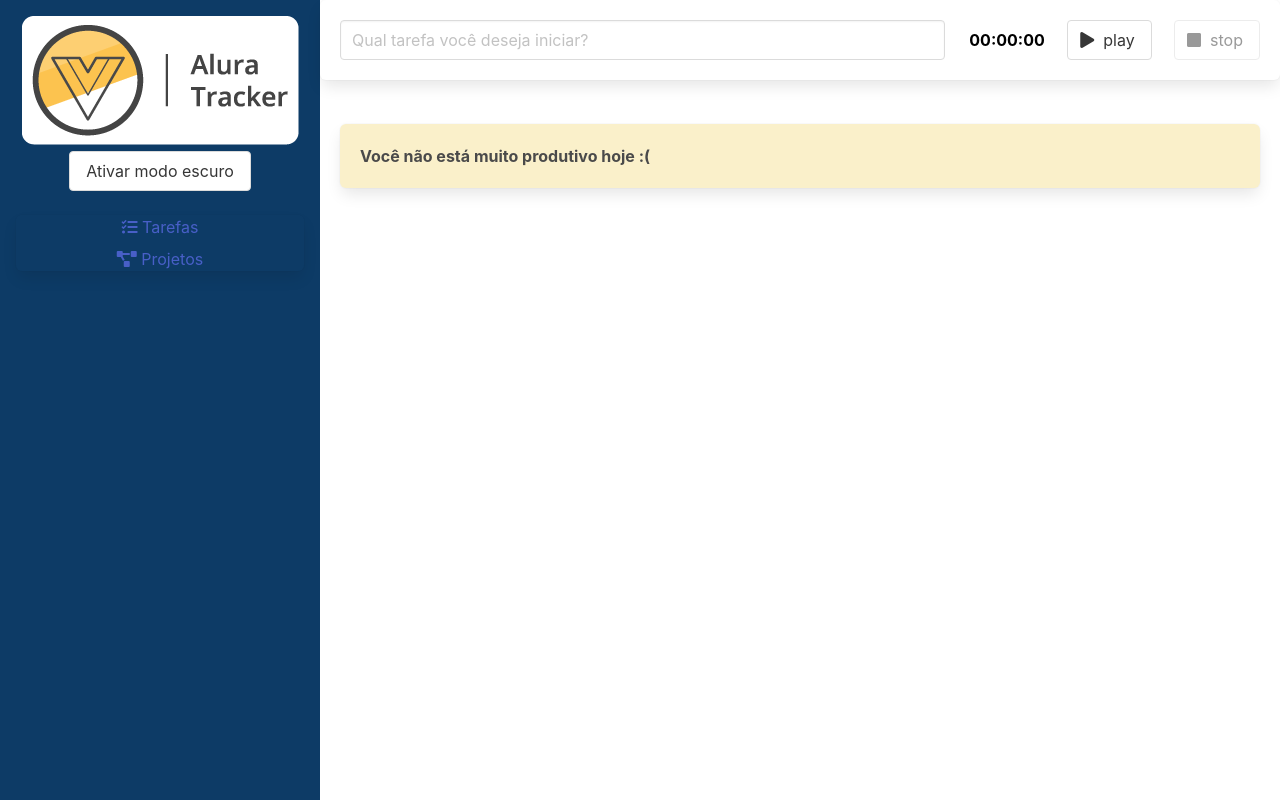
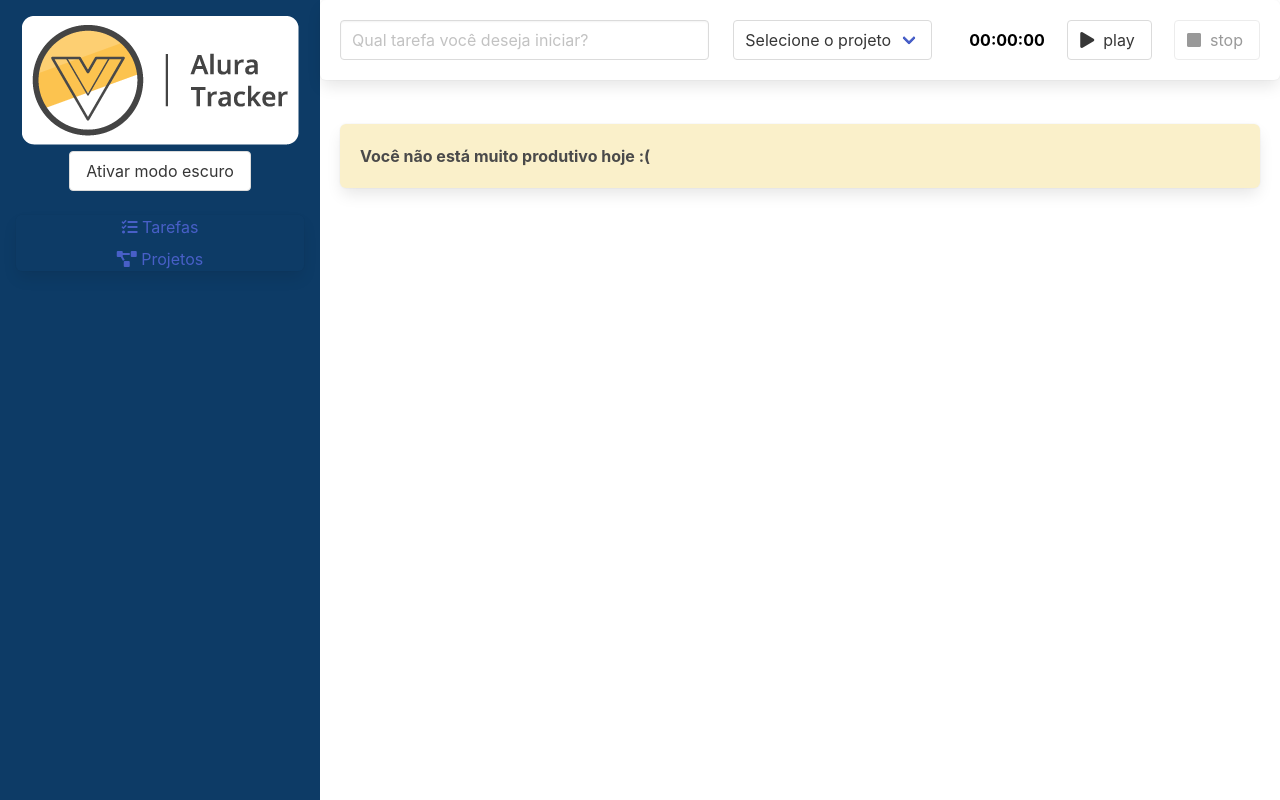
Before and after one commit to MuriloALURA/alura-tracker, a Vue app: page / in a window 1280 px wide. Built offline with nearby package versions, Linux system fonts and the light colour scheme.

Commit message:
feat: 🛠 gerenciando o estado

```diff
--- a/package.json
+++ b/package.json
@@ -10,7 +10,8 @@
   "dependencies": {
     "core-js": "^3.6.5",
     "vue": "^3.0.0",
-    "vue-router": "^4.1.4"
+    "vue-router": "^4.1.4",
+    "vuex": "^4.0.2"
   },
   "devDependencies": {
     "@fortawesome/fontawesome-free": "^5.15.4",
--- a/src/components/Formulario.vue
+++ b/src/components/Formulario.vue
@@ -1,54 +1,76 @@
 <template>
-  <div class="box formulario">
+  <div class="box">
     <div class="columns">
-      <div
-        class="column is-8"
-        role="form"
-        aria-label="Formulário para criação de uma nova tarefa"
-      >
+      <div class="column is-5" role="form" aria-label="Formulário para iniciar uma nova tarefa">
         <input
+          class="input"
           type="text"
-          class="input"
           placeholder="Qual tarefa você deseja iniciar?"
           v-model="descricao"
         />
       </div>
+      <div class="column is-3">
+        <div class="select">
+          <select v-model="idProjeto">
+            <option value="">Selecione o projeto</option>
+            <option
+              :value="projeto.id"
+              v-for="projeto in projetos"
+              :key="projeto.id"
+            >
+              {{ projeto.nome }}
+            </option>
+          </select>
+        </div>
+      </div>
       <div class="column">
-        <Temporizador @aoTemporizadorFinalizado="finalizarTarefa"/>
+        <Temporizador @aoFinalizarTarefa="salvarTarefa"/>
       </div>
     </div>
   </div>
 </template>
 
 <script lang="ts">
-import { defineComponent } from "vue";
-import Temporizador from './Temporizador.vue'
-
+import { computed, defineComponent } from "vue";
+import Temporizador from "./Temporizador.vue";
+import { useStore } from 'vuex'
+import { key } from '@/store'
 export default defineComponent({
-  name: "Formulário",
+  name: "Formulario",
   emits: ['aoSalvarTarefa'],
   components: {
-    Temporizador
+    Temporizador,
   },
   data () {
     return {
-      descricao: ''
+      descricao: '',
+      idProjeto: ''
     }
   },
   methods: {
-    finalizarTarefa (tempoDecorrido: number) : void {
+    salvarTarefa (tempoEmSegundos: number) : void {
       this.$emit('aoSalvarTarefa', {
-        duracaoEmSegundos: tempoDecorrido,
-        descricao: this.descricao
+        duracaoEmSegundos: tempoEmSegundos,
+        descricao: this.descricao,
+        projeto: this.projetos.find(proj => proj.id == this.idProjeto)
       })
       this.descricao = ''
+    }
+  },
+  setup () {
+    const store = useStore(key)
+    return {
+      projetos: computed(() => store.state.projetos)
     }
   }
 });
 </script>
-<style>
-.formulario {
+<style scoped>
+.button {
+  margin-left: 8px;
+}
+.box {
+  background-color: var(--bg-primario);
   color: var(--texto-primario);
-  background-color: var(--bg-primario);
 }
 </style>
--- a/src/interfaces/ITarefa.ts
+++ b/src/interfaces/ITarefa.ts
@@ -1,4 +1,7 @@
+import IProjeto from "./IProjeto";
+
 export default interface ITarefa {
   duracaoEmSegundos: number,
-  descricao: string
+  descricao: string,
+  projeto: IProjeto
 }
--- a/src/main.ts
+++ b/src/main.ts
@@ -2,7 +2,9 @@ import { createApp } from 'vue'
 import App from './App.vue'
 import '@fortawesome/fontawesome-free/css/all.css'
 import roteador from './roteador'
+import { key, store } from './store'
 
 createApp(App)
     .use(roteador)
+    .use(store, key)
     .mount('#app')
--- /dev/null
+++ b/src/store/index.ts
@@ -0,0 +1,28 @@
+import IProjeto from "@/interfaces/IProjeto";
+import { createStore, Store, useStore as vuexUseStore } from "vuex";
+import { InjectionKey } from 'vue'
+
+interface Estado {
+    projetos: IProjeto[]
+}
+
+export const key: InjectionKey<Store<Estado>> = Symbol()
+
+export const store = createStore<Estado>({
+    state: {
+        projetos: []
+    },
+    mutations: {
+        'ADICIONA_PROJETO'(state, nomeDoProjeto: string) {
+            const projeto = {
+                id: new Date().toISOString(),
+                nome: nomeDoProjeto
+            } as IProjeto
+            state.projetos.push(projeto)
+        }
+    }
+})
+
+export function useStore(): Store<Estado> {
+    return vuexUseStore(key)
+}
--- a/src/views/Projetos.vue
+++ b/src/views/Projetos.vue
@@ -3,20 +3,16 @@
     <h1 class="title">Projetos</h1>
     <form @submit.prevent="salvar">
       <div class="field">
-                <label for="" class="field">
-                    Nome de Projeto
-                </label>
+        <label for="nomeDoProjeto" class="label"> Nome do Projeto </label>
         <input
           type="text"
           class="input"
           v-model="nomeDoProjeto"
-                id="nomeDoProjeto"
+          id="nomeDoProjet"
         />
       </div>
       <div class="field">
-                <button class="button" type="submit">
-                    Salvar
-                </button>
+        <button class="button" type="submit">Salvar</button>
       </div>
     </form>
     <table class="table is-fullwidth">
@@ -28,8 +24,8 @@
       </thead>
       <tbody>
         <tr v-for="projeto in projetos" :key="projeto.id">
-                    <td>{{projeto.id}}</td>
-                    <td>{{projeto.nome}}</td>
+          <td>{{ projeto.id }}</td>
+          <td>{{ projeto.nome }}</td>
         </tr>
       </tbody>
     </table>
@@ -37,34 +33,33 @@
 </template>
 
 <script lang="ts">
-import { defineComponent } from 'vue';
-import IProjeto from '../interfaces/IProjeto'
-
+import { useStore } from "@/store";
+import { computed, defineComponent } from "vue";
 export default defineComponent({
-    name: 'Projetos',
+  name: "Projetos",
   data() {
     return {
-            nomeDoProjeto: '',
-            projetos: [] as IProjeto[]
+      nomeDoProjeto: ""
     };
   },
   methods: {
-        salvar () {
-            const projeto: IProjeto = {
-                nome: this.nomeDoProjeto,
-                id: new Date().toISOString()
-            }
-            this.projetos.push(projeto)
-            this.nomeDoProjeto = ''
-
+    salvar() {
+      this.store.commit('ADICIONA_PROJETO', this.nomeDoProjeto)
+      this.nomeDoProjeto = "";
+    },
+  },
+  setup () {
+    const store = useStore()
+    return {
+      store,
+      projetos: computed(() => store.state.projetos)
     }
   }
-})
+});
 </script>
 
 <style scoped>
-.projetos{
+.projetos {
   padding: 1.25rem;
 }
-
 </style>
```
Also changed, not shown: 1 other file (tests, documents, lock files or other folders). Lines whose indentation alone changed are shown as unchanged.
